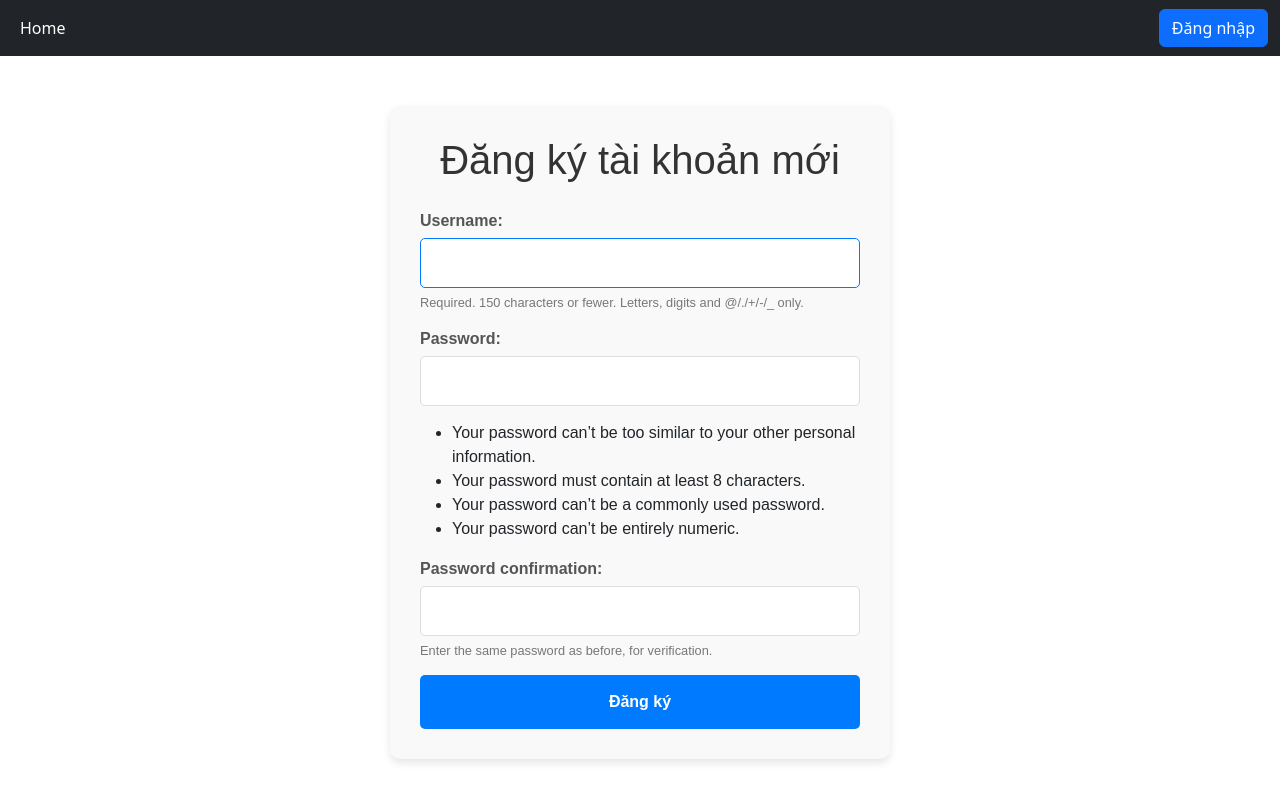
After one commit to Ziiiqaztyu/demo, a Django app: page /register/ in a window 1280 px wide. The commit adds this page. Run offline with Django 5.2, Linux system fonts and the light colour scheme.

Commit message:
'login-permission-all'

```diff
--- /dev/null
+++ b/blockchain/templates/blockchain/main.html
@@ -0,0 +1,26 @@
+{% load static %}
+<!DOCTYPE html>
+<html lang="vi">
+<head>
+    <meta charset="UTF-8">
+    <meta name="viewport" content="width=device-width, initial-scale=1">
+    <title>
+        {% block title %}
+            Rice | {{ title }}
+        {% endblock %}
+    </title>
+    <link href="https://cdn.jsdelivr.net/npm/bootstrap@5.3.6/dist/css/bootstrap.min.css" rel="stylesheet" integrity="sha384-4Q6Gf2aSP4eDXB8Miphtr37CMZZQ5oXLH2yaXMJ2w8e2ZtHTl7GptT4jmndRuHDT" crossorigin="anonymous">
+    <link rel="stylesheet" type="text/css" href="{% static 'CSS/custom.css' %}">
+</head>
+<body>
+    {% include 'blockchain/narbar.html' %}
+
+    {% block content %}
+
+
+
+    {% endblock %}
+
+
+</body>
+</html>
--- /dev/null
+++ b/blockchain/templates/blockchain/narbar.html
@@ -0,0 +1,46 @@
+{% load static %}
+
+<nav class="navbar navbar-expand-md navbar-dark bg-dark mb-4">
+  <div class="container-fluid">
+    <div class="collapse navbar-collapse" id="navbarCollapse">
+      <ul class="navbar-nav me-auto mb-2 mb-md-0">
+        {# Always visible links #}
+        <li class="nav-item">
+          <a class="nav-link active" aria-current="page" href="{% url 'home' %}">Home</a>
+        </li>
+
+        {# Links visible ONLY if the user is authenticated (logged in) #}
+        {% if user.is_authenticated %}
+          <li class="nav-item">
+            <a class="nav-link active" href="{% url 'producer' %}">Trang nhập dữ liệu</a>
+          </li>
+          <li class="nav-item">
+            <a class="nav-link active" aria-current="page" href="{% url 'verification' %}">Xác nhận giao dịch</a>
+          </li>
+          <li class="nav-item">
+          <a class="nav-link active" aria-current="page" href="{% url 'block_list' %}">Xem block</a>
+          </li>
+          <li class="nav-item">
+            <a class="nav-link active" aria-current="page" href="{% url 'verify_block' %}">Kiểm tra hash</a>
+          </li>
+        {% endif %}
+      </ul>
+
+      {# Login/Logout and Welcome message section #}
+      <ul class="navbar-nav ms-auto mb-2 mb-md-0">
+        {% if user.is_authenticated %}
+          <li class="nav-item me-3">
+            <span class="nav-link text-white-50">{{ user.username }}</span>
+          </li>
+          <li class="nav-item">
+            <a class="btn btn-outline-light" href="{% url 'logout' %}">Đăng xuất</a>
+          </li>
+        {% else %}
+          <li class="nav-item">
+            <a class="btn btn-primary" href="{% url 'signin' %}">Đăng nhập</a>
+          </li>
+        {% endif %}
+      </ul>
+    </div>
+  </div>
+</nav>
--- /dev/null
+++ b/blockchain/templates/blockchain/register.html
@@ -0,0 +1,93 @@
+{% extends 'blockchain/main.html' %}
+
+{% block content %}
+<style>
+    .register-container {
+        max-width: 500px;
+        margin: 50px auto;
+        padding: 30px;
+        background-color: #f9f9f9;
+        border-radius: 10px;
+        box-shadow: 0 4px 8px rgba(0, 0, 0, 0.1);
+        font-family: Arial, sans-serif;
+    }
+
+    .register-container h1 {
+        text-align: center;
+        color: #333;
+        margin-bottom: 25px;
+    }
+
+    /* Style cho các label và input field */
+    .register-container form p {
+        margin-bottom: 15px;
+    }
+
+    .register-container label {
+        display: block;
+        margin-bottom: 5px;
+        color: #555;
+        font-weight: bold;
+    }
+
+    .register-container input {
+        width: 100%;
+        padding: 12px;
+        border: 1px solid #ddd;
+        border-radius: 5px;
+        box-sizing: border-box; /* Quan trọng để padding không làm tăng width */
+        transition: border-color 0.3s;
+    }
+
+    .register-container input:focus {
+        border-color: #007bff;
+        outline: none;
+    }
+
+    /* Style cho các thông báo lỗi hoặc trợ giúp của form */
+    .helptext {
+        font-size: 0.8em;
+        color: #777;
+        margin-top: 5px;
+        display: block;
+    }
+
+    ul.errorlist {
+        list-style-type: none;
+        padding: 0;
+        margin: 10px 0 0 0;
+        color: #dc3545;
+        font-size: 0.9em;
+    }
+
+    /* Style cho nút submit */
+    .register-container button {
+        width: 100%;
+        padding: 15px;
+        background-color: #007bff;
+        color: white;
+        border: none;
+        border-radius: 5px;
+        font-size: 16px;
+        font-weight: bold;
+        cursor: pointer;
+        transition: background-color 0.3s;
+    }
+
+    .register-container button:hover {
+        background-color: #0056b3;
+    }
+</style>
+
+<div class="register-container">
+    <h1>Đăng ký tài khoản mới</h1>
+
+    <form action="{% url 'register' %}" method="post">
+        {% csrf_token %}
+
+        {{ form.as_p }}
+
+        <button type="submit">Đăng ký</button>
+    </form>
+</div>
+{% endblock %}
--- a/blockchain/views.py
+++ b/blockchain/views.py
@@ -1,14 +1,19 @@
-from django.shortcuts import render
+from django.shortcuts import render,redirect
 
 # Create your views here.
 from django.shortcuts import render, redirect
 from .utils import Blockchain
 from .models import PendingTransaction, Block
 from django.http import JsonResponse
+from django.contrib.auth.forms import UserCreationForm ,AuthenticationForm
+from django.contrib.auth import login, logout
+from django.contrib import messages
+from django.contrib.auth.decorators import login_required
 
 blockchain = Blockchain()
 
 # Trang 1: Nhà sản xuất
+@login_required
 def producer_view(request):
     if request.method == 'POST':
         producer = request.POST.get('producer')
@@ -16,9 +21,10 @@ def producer_view(request):
         date = request.POST.get('date')
         blockchain.add_transaction(producer, amount, date)
         return redirect('producer')
-    return render(request, 'blockchain/producer.html')
+    return render(request, 'blockchain/producer.html', {'title': 'Nhập Thông Tin Gạo'})
 
 # Trang 2: Xác thực (Nhà phân phối/Đại lý)
+@login_required
 def verification_view(request):
     pending = PendingTransaction.objects.all()
     if request.method == 'POST':
@@ -26,9 +32,10 @@ def verification_view(request):
         verifier = request.POST.get('verifier')  # Nhập node ID
         blockchain.verify_transaction(transaction_id, verifier)
         return redirect('verification')
-    return render(request, 'blockchain/verification.html', {'transactions': pending})
+    return render(request, 'blockchain/verification.html', {'transactions': pending, 'title': 'Xác Thực Giao Dịch'})
 
 # Trang 3: Kiểm tra block
+@login_required
 def verify_block_view(request):
     if request.method == 'POST':
         public_hash = request.POST.get('public_hash')
@@ -39,10 +46,59 @@ def verify_block_view(request):
                 'valid': blockchain.validate_chain()
             })
         except:
-            return render(request, 'blockchain/verify_block.html', {'error': 'Block not found'})
+            return render(request, 'blockchain/verify_block.html', {'error': 'Block not found'}, {'title': 'Nhập Thông Tin Gạo'})
     return render(request, 'blockchain/verify_block.html')
 
 # Trang 4: Xem blockchain
+@login_required
 def block_list_view(request):
     chain = Block.objects.all().order_by('-index')
-    return render(request, 'blockchain/block_list.html', {'blocks': chain})
+    return render(request, 'blockchain/block_list.html', {'blocks': chain,'title': 'Toàn Bộ Blockchain'})
+
+def signin(request):
+    if request.method == 'POST':
+        form = AuthenticationForm(request, data=request.POST)
+        if form.is_valid():
+            # Authenticate the user
+            user = form.get_user()
+            login(request, user)
+            messages.success(request, f"Chào mừng bạn, {user.username}!") # Success message
+            # Redirect to a protected page (e.g., home or a dashboard)
+            next_url = request.GET.get('next') # Check for a 'next' parameter for redirection
+            if next_url:
+                return redirect(next_url)
+            return redirect('home') # Assuming 'home' is a named URL for your main page
+        else:
+            # Form is not valid, re-render with errors
+            messages.error(request, "Tên đăng nhập hoặc mật khẩu không đúng.") # Error message
+    else:
+        # GET request: Display an empty form
+        form = AuthenticationForm()
+
+    return render(request, 'blockchain/signin.html', {'form': form, 'title': 'Đăng nhập'})
+
+def user_logout(request):
+    logout(request)
+    messages.info(request, "Bạn đã đăng xuất thành công.")
+    return redirect('signin')
+
+def register_view(request):
+    if request.method == 'POST':
+        # Khi người dùng submit form
+        form = UserCreationForm(request.POST)
+        if form.is_valid():
+            form.save()
+            username = form.cleaned_data.get('username')
+            messages.success(request, f'Tài khoản {username} đã được tạo thành công! Vui lòng đăng nhập.')
+            return redirect('sign_in') # Chuyển hướng tới trang đăng nhập
+    else:
+        # Khi người dùng mới vào trang (request GET)
+        form = UserCreationForm()
+    context = {
+        "form": form,
+        'title': 'Đăng ký'
+    }
+    return render(request, 'blockchain/register.html', context)
+
+def home(request):
+    return render(request, 'blockchain/home.html', {'title': 'Trang chủ'})
--- a/rice_blockchain/urls.py
+++ b/rice_blockchain/urls.py
@@ -17,11 +17,19 @@ Including another URLconf
 from django.urls import path
 from blockchain import views
 from django.views.generic.base import RedirectView
+from django.conf import settings
+from django.conf.urls.static import static
 
 urlpatterns = [
     path('producer/', views.producer_view, name='producer'),
     path('verification/', views.verification_view, name='verification'),
     path('verify-block/', views.verify_block_view, name='verify_block'),
     path('blocks/', views.block_list_view, name='block_list'),
-    path('', RedirectView.as_view(pattern_name='producer', permanent=False))
+    path('signin/', views.signin, name='signin'),
+    path('register/', views.register_view, name='register'),
+    path('logout/', views.user_logout, name='logout'),
+    path('', views.home, name='home')
 ]
+
+if settings.DEBUG:
+    urlpatterns += static(settings.STATIC_URL, document_root=settings.STATIC_ROOT)
```
Also changed, not shown: blockchain/templates/blockchain/block_list.html (+4 -15 lines), blockchain/templates/blockchain/home.html (added, +22 -0 lines), blockchain/templates/blockchain/producer.html (+6 -15 lines), blockchain/templates/blockchain/signin.html (added, +22 -0 lines), blockchain/templates/blockchain/verification.html (+3 -15 lines), blockchain/templates/blockchain/verify_block.html (+3 -15 lines), rice_blockchain/settings.py (+5 -2 lines), db.sqlite3, 1 other file.
